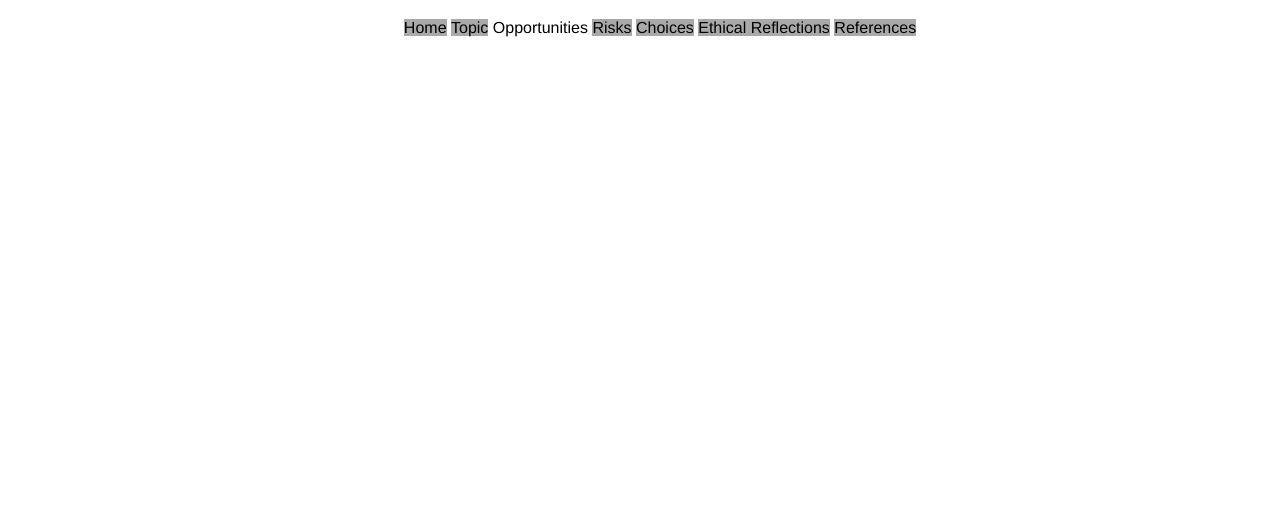
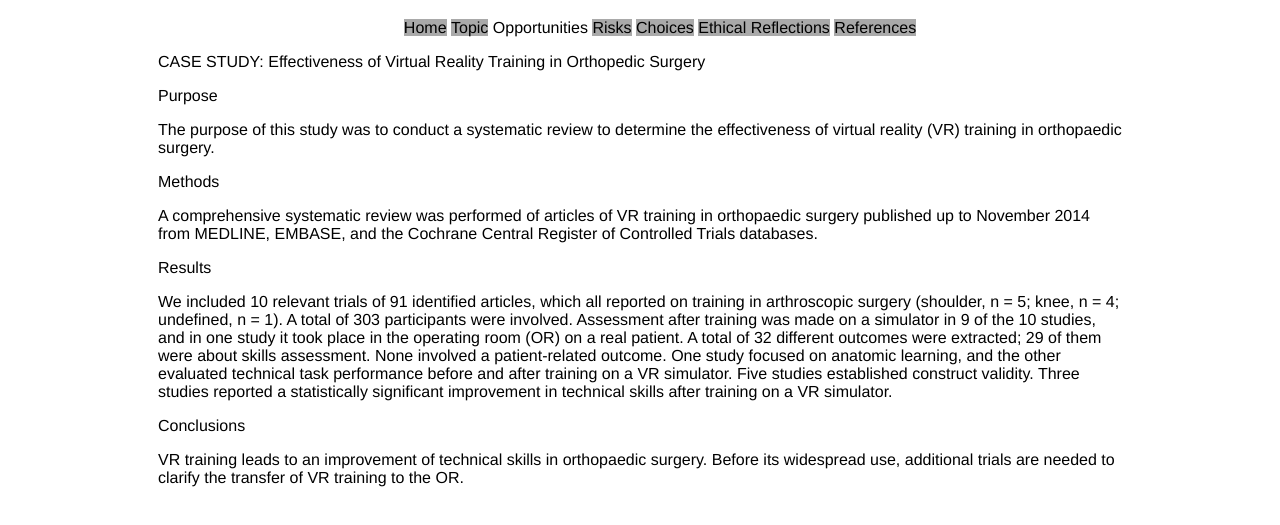
Before and after one commit to kiran-aut/kiran-aut.github.io, a plain HTML site: page opportunities.html in a window 1280 px wide. Shown: the part 61-586 px from the top of the page. Drawn offline with Linux system fonts and the light colour scheme.

Commit message:
random
random

```diff
--- a/opportunities.html
+++ b/opportunities.html
@@ -20,5 +20,15 @@
             <li><a href = /references.html> References </a></li>
         </ul>
     </div>
+        <p>CASE STUDY: Effectiveness of Virtual Reality Training in Orthopedic Surgery</p>
+        <p>Purpose</p>
+        <p>The purpose of this study was to conduct a systematic review to determine the effectiveness of virtual reality (VR) training in orthopaedic surgery.</p>
+        <p>Methods</p>
+        <p>A comprehensive systematic review was performed of articles of VR training in orthopaedic surgery published up to November 2014 from MEDLINE, EMBASE, and the Cochrane Central Register of Controlled Trials databases.</p>
+        <p>Results</p>
+        <p>We included 10 relevant trials of 91 identified articles, which all reported on training in arthroscopic surgery (shoulder, n = 5; knee, n = 4; undefined, n = 1). A total of 303 participants were involved. Assessment after training was made on a simulator in 9 of the 10 studies, and in one study it took place in the operating room (OR) on a real patient. A total of 32 different outcomes were extracted; 29 of them were about skills assessment. None involved a patient-related outcome. One study focused on anatomic learning, and the other evaluated technical task performance before and after training on a VR simulator. Five studies established construct validity. Three studies reported a statistically significant improvement in technical skills after training on a VR simulator.</p>
+        <p>Conclusions</p>
+        <p>VR training leads to an improvement of technical skills in orthopaedic surgery. Before its widespread use, additional trials are needed to clarify the transfer of VR training to the OR.</p>
+
 </body>
 </html>
```
